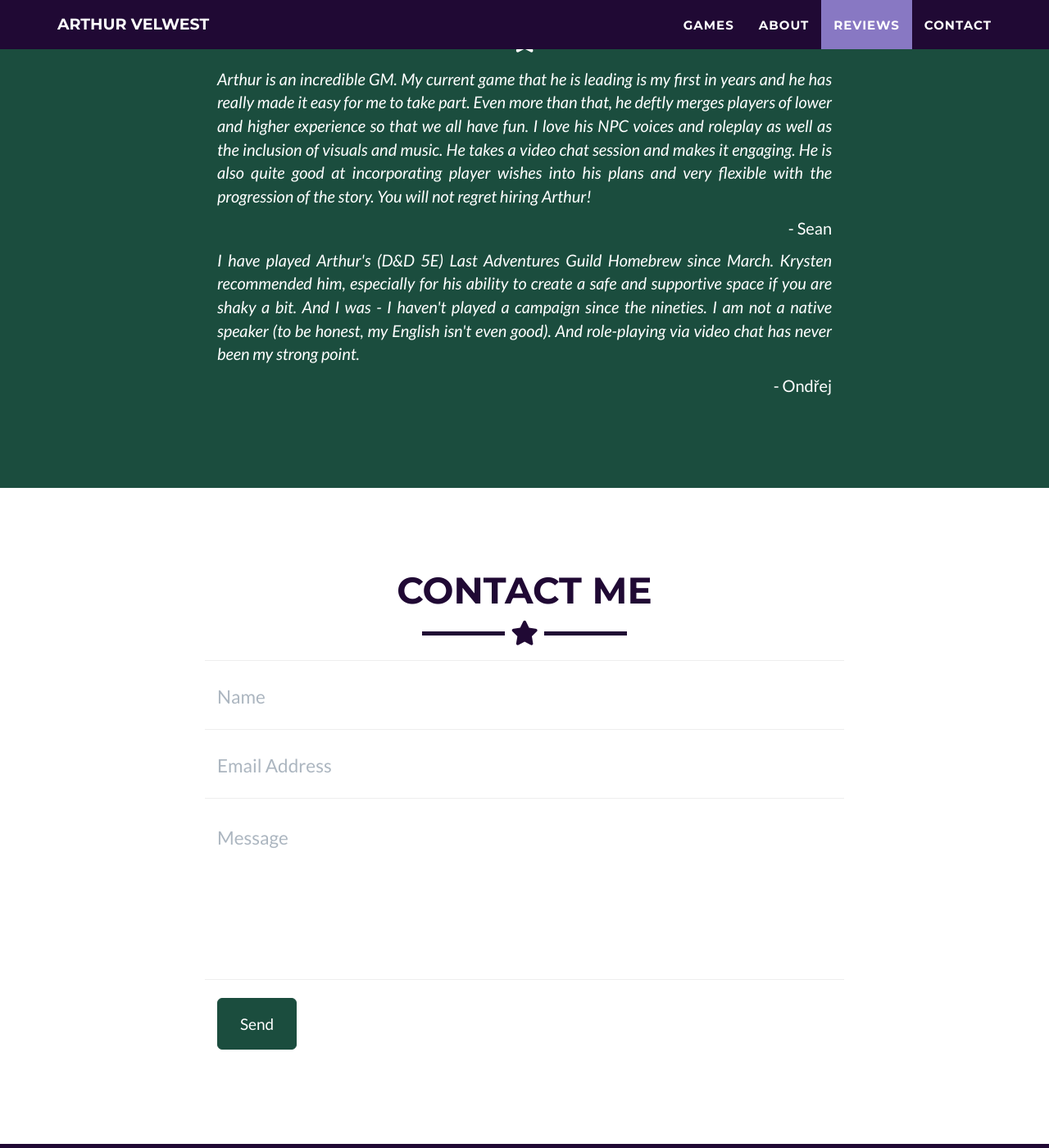
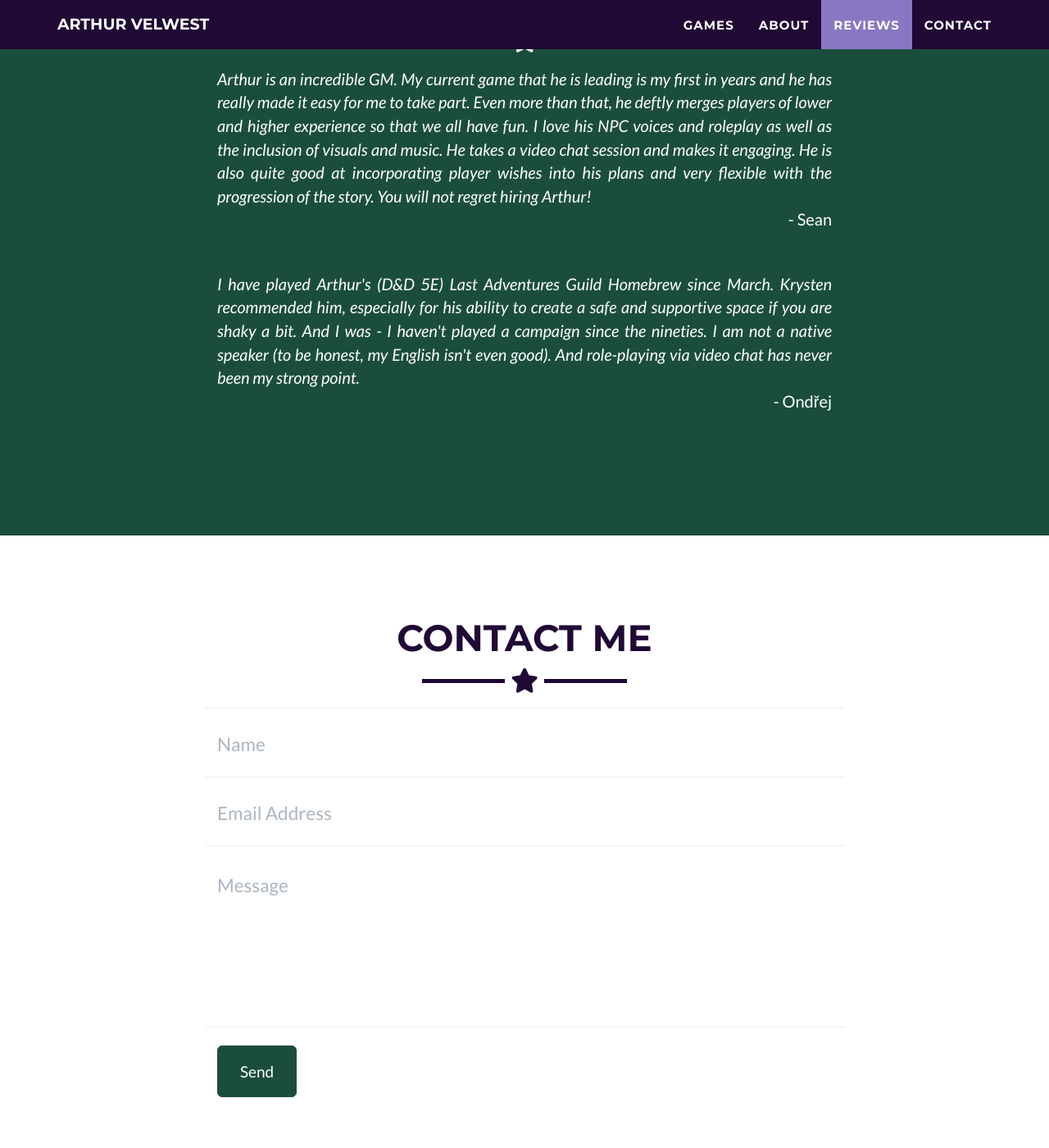
Before and after one commit to thearthurshow/thearthurshow.github.io, a Jekyll site: the page built from index.md, in a window 1280 px wide and 1400 px high, scrolled down 3040 px. Shown: the whole window at 82% size. Built offline with Jekyll 4.4.1, drawn with Linux system fonts in a browser that asks for light colours.

Commit message:
add custom CSS for reviews

```diff
--- a/_includes/reviews.html
+++ b/_includes/reviews.html
@@ -10,16 +10,16 @@
 
     <div class="row">
       <div class="col-lg-8 col-lg-offset-2">
-          <p class="text-justify" style="font-style: italic;">
+          <p class="review-text">
             Arthur is an incredible GM. My current game that he is leading is my first in years and he has really made it easy for me to take part. Even more than that, he deftly merges players of lower and higher experience so that we all have fun. I love his NPC voices and roleplay as well as the inclusion of visuals and music. He takes a video chat session and makes it engaging. He is also quite good at incorporating player wishes into his plans and very flexible with the progression of the story. You will not regret hiring Arthur!
         </p>
-        <p class="text-right">
+        <p class="reviewer-name">
           - Sean
         </p>
-        <p class="text-justify" style="font-style: italic;">
+        <p class="review-text">
           I have played Arthur's (D&D 5E) Last Adventures Guild Homebrew since March. Krysten recommended him, especially for his ability to create a safe and supportive space if you are shaky a bit. And I was - I haven't played a campaign since the nineties. I am not a native speaker (to be honest, my English isn't even good). And role-playing via video chat has never been my strong point.
         </p>
-        <p class="text-right">
+        <p class="reviewer-name">
           - Ondřej
         </p>
       </div>
```
Also changed, not shown: _includes/css/main.css (+12 -0 lines).
